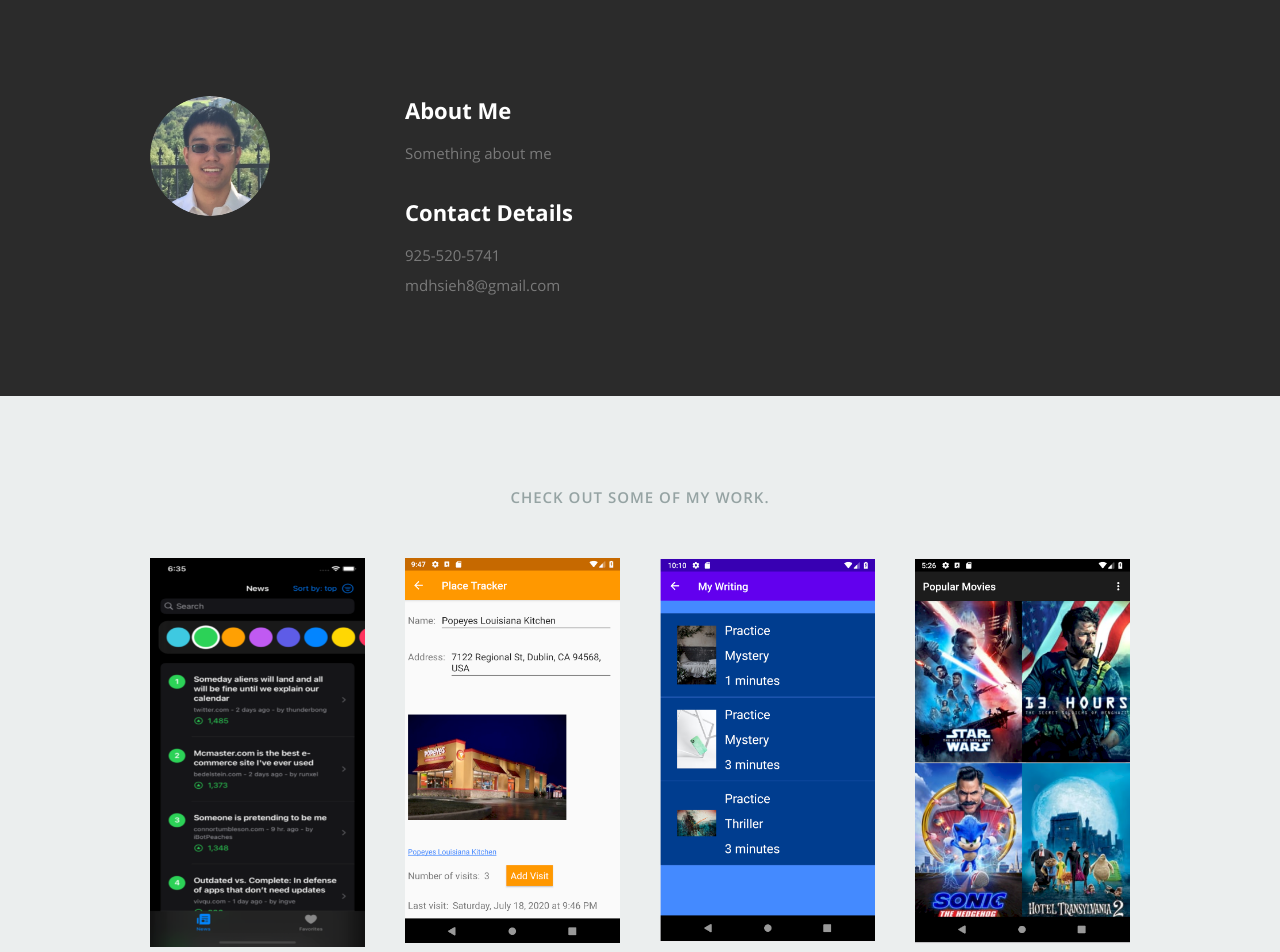
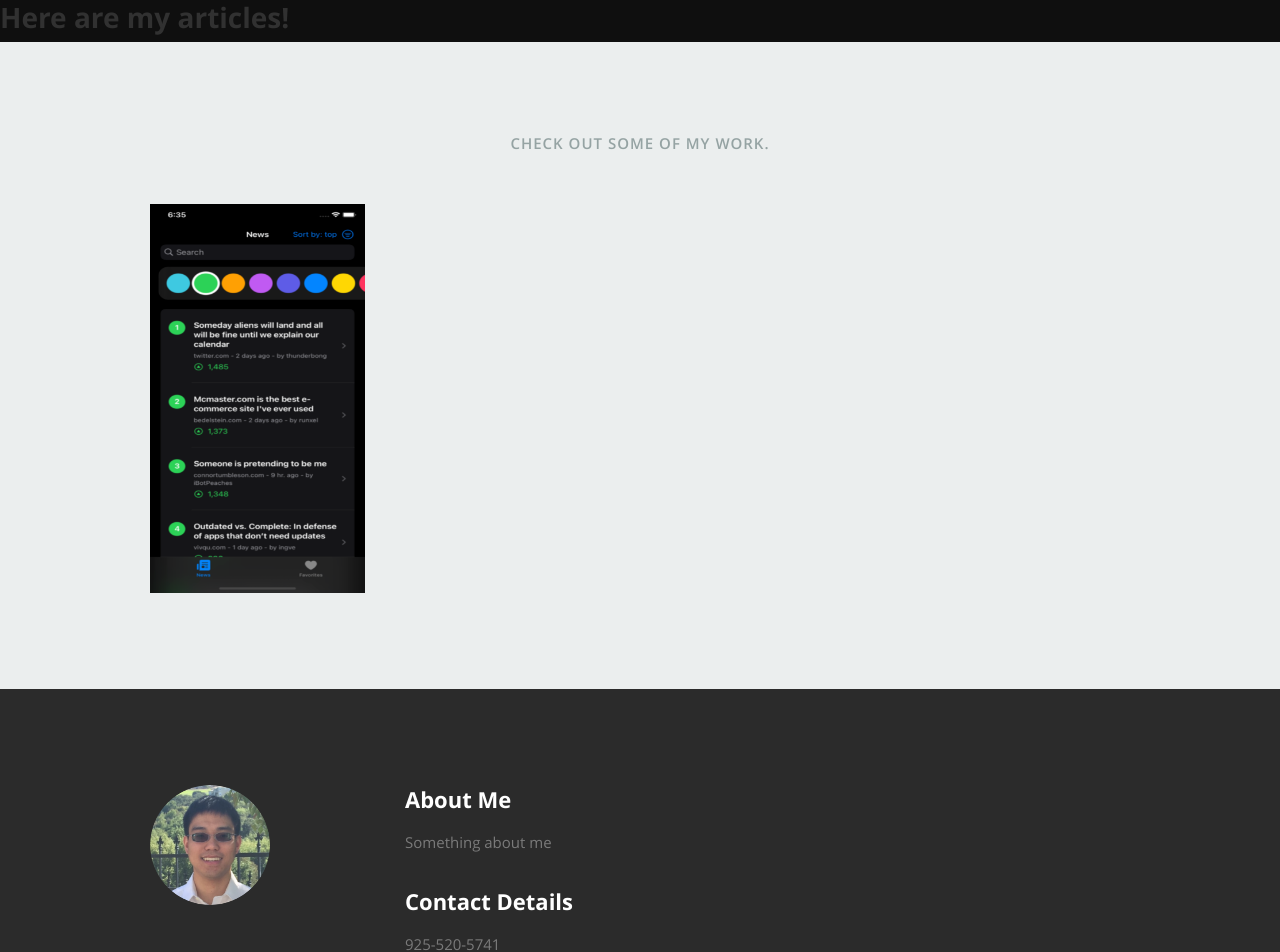
Before and after one commit to mdhsieh/mdhsieh.github.io, a React (Create React App) app: page / in a window 1280 px wide. Shown: the top 952 px of the page. Built offline with nearby package versions, Linux system fonts and the light colour scheme.

Commit message:
Inital Articles text component.

```diff
--- a/public/websiteData.json
+++ b/public/websiteData.json
@@ -34,36 +34,6 @@
         "category": "A convenient way to read stories from tech news website Hacker News (HN)",
         "image": "hn-reader.png",
         "url": "https://apps.apple.com/app/hnr-hacker-news-reader/id6443591042"
-      },
-      {
-        "title": "Place Tracker",
-        "category": "Keep track of places you've visited",
-        "image": "place-tracker.png",
-        "url": "https://play.google.com/store/apps/details?id=com.michaelhsieh.placetracker"
-      },
-      {
-        "title": "Writing Improv",
-        "category": "Improve your creative writing skills",
-        "image": "writing-improv.png",
-        "url": "https://play.google.com/store/apps/details?id=com.michaelhsieh.writingimprov"
-      },
-      {
-        "title": "Popular Movies",
-        "category": "View, sort, and save info on popular movies",
-        "image": "popular-movies.png",
-        "url": "https://github.com/mdhsieh/popular-movies"
-      }
-    ]
-  },
-  "testimonials": {
-    "testimonials": [
-      {
-        "text": "Here you should write some nice things that someone has said about you. No lies though, employers can tell when you are lying.",
-        "user": "Kareem Abdul Jabbar"
-      },
-      {
-        "text": "That Tim Baker must be one of the most brilliant developers I've ever met! It is amazing that nobody has hired him yet. Hey you, you should hire this guy, he may be fresh out of University and have zero on the job experience but I am confident that he will be one of your best developers in no time!",
-        "user": "Steve Wozniak... impersonator"
       }
     ]
   }
--- a/src/App.js
+++ b/src/App.js
@@ -4,6 +4,7 @@ import $ from 'jquery';
 import './App.css';
 import About from './Components/About';
 import Portfolio from './Components/Portfolio';
+import Articles from './Components/Articles';
 
 class App extends Component {
 
@@ -40,8 +41,9 @@ class App extends Component {
   render() {
     return (
       <div className="App">
+        <Articles/>
+        <Portfolio data={this.state.websiteData.portfolio}/>
         <About data={this.state.websiteData.main}/>
-        <Portfolio data={this.state.websiteData.portfolio}/>
       </div>
     );
   }
--- /dev/null
+++ b/src/Components/Articles.js
@@ -0,0 +1,14 @@
+import React, { Component } from 'react';
+
+class Articles extends Component {
+    render() {
+        return (
+        <section>
+            <div>
+                <h2>Here are my articles!</h2>
+            </div>
+        </section>);
+    }
+}
+
+export default Articles;
```
